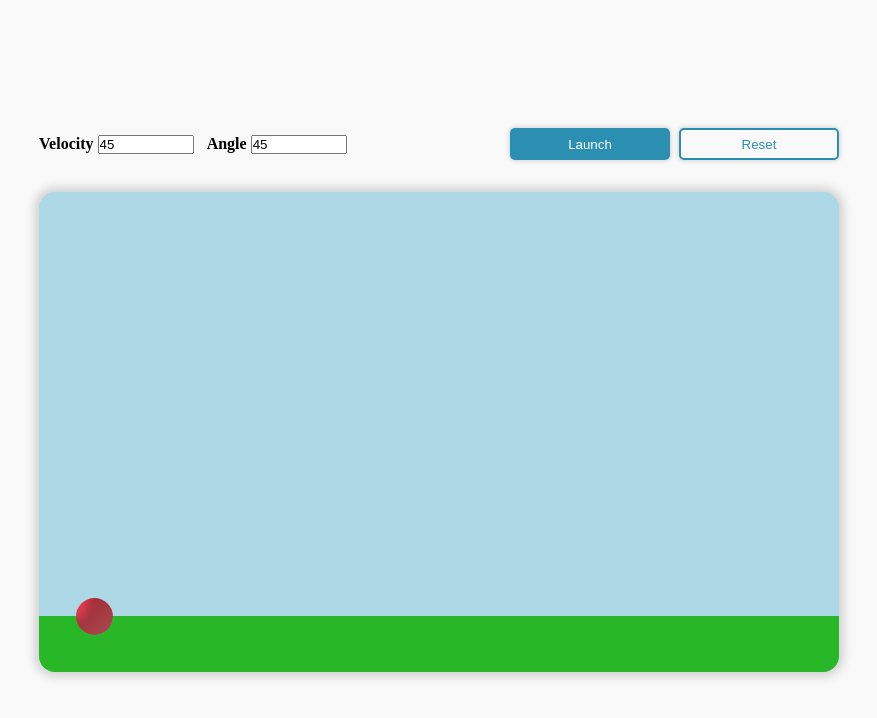
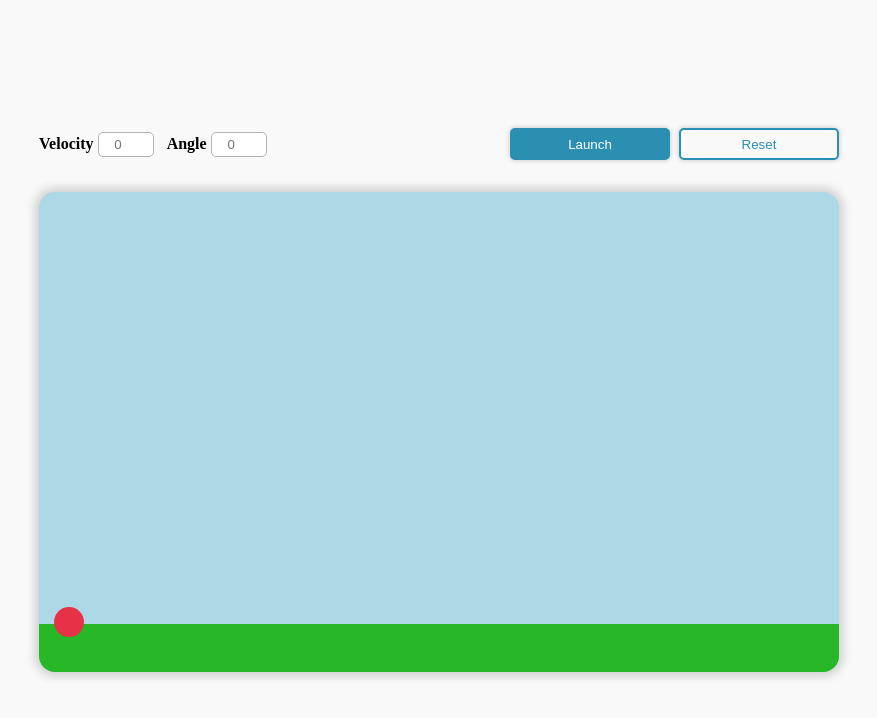
Before and after one commit to hebaghazali/projectile-motion, a plain HTML site: page index.html in a window 1280 px wide. Both pictures are taken after a click on the button "Launch". Shown: the whole page, without its empty margins (201-1078 px from the left). Drawn offline with Linux system fonts and the light colour scheme.

Commit message:
Finish task

```diff
--- a/index.html
+++ b/index.html
@@ -15,33 +15,36 @@
         <div class="inputs">
           <label for="velocity">Velocity</label>
           <input
-            onchange="checkNumber(this.value)"
-            id="vel"
+            id="velocity"
             name="velocity"
             type="number"
-            value="45"
+            min="0"
+            placeholder="0"
           />
-          <!-- <br /> -->
           <label for="angle">Angle</label>
           <input
-            onchange="checkNumber(this.value)"
-            id="ang"
+            id="angle"
             name="angle"
             type="number"
-            value="45"
+            min="0"
+            placeholder="0"
           />
         </div>
 
         <div class="buttons">
-          <button id="launch" onclick="start()">Launch</button>
-          <button id="reset" onclick="reset()">Reset</button>
+          <button id="launch">Launch</button>
+          <button id="reset">Reset</button>
         </div>
       </div>
+
       <div class="box">
-        <div class="ball"></div>
-
+        <canvas id="canvas">
+          Your browser does not support the HTML5 canvas tag.</canvas
+        >
         <div class="grass"></div>
       </div>
     </div>
+
+    <script src="script.js"></script>
   </body>
 </html>
--- /dev/null
+++ b/script.js
@@ -0,0 +1,99 @@
+const canvas = document.getElementById('canvas');
+const velocityInput = document.getElementById('velocity');
+const angleInput = document.getElementById('angle');
+const canvasBox = document.querySelector('.box');
+
+const launchBtn = document.getElementById('launch');
+const resetBtn = document.getElementById('reset');
+
+const ctx = canvas.getContext('2d');
+canvas.width = canvasBox.offsetWidth;
+canvas.height = canvasBox.offsetHeight;
+
+const X0 = 30;
+const Y0 = canvas.height - 50;
+let X = X0;
+let Y = Y0;
+let T = 0;
+let velocity = Number(velocityInput.value) || 0;
+let angle = Number(angleInput.value) || 0;
+const radius = 15;
+const g = 9.8;
+
+let v0X = velocity * Math.cos((angle * Math.PI) / 180);
+let v0Y = velocity * Math.sin((angle * Math.PI) / 180);
+
+function init() {
+  window.requestAnimationFrame(animationLoop);
+}
+
+function animationLoop() {
+  update();
+  draw();
+  const yIsNotOnEdge = Y < canvas.height - (radius + 35);
+  const xIsNotOnEdge = X < canvas.width - (radius + 2);
+
+  if (yIsNotOnEdge && xIsNotOnEdge) window.requestAnimationFrame(animationLoop);
+  else {
+    window.cancelAnimationFrame(animationLoop);
+
+    if (Math.round(X) !== X0) launchBtn.setAttribute('disabled', true);
+  }
+}
+
+function update() {
+  T += 0.15;
+
+  const deltaX = v0X * T;
+  const deltaY = v0Y * T - 0.5 * g * Math.pow(T, 2);
+  X = X0 + deltaX;
+  Y = Y0 - deltaY;
+}
+
+function draw() {
+  ctx.clearRect(0, 0, canvas.width, canvas.height);
+  ctx.beginPath();
+  ctx.arc(X, Y, radius, 0, 2 * Math.PI);
+  ctx.fillStyle = '#e73146';
+  ctx.fill();
+}
+
+function reset(e) {
+  const yIsNotOnEdge = Y < canvas.height - (radius + 35);
+  const xIsNotOnEdge = X < canvas.width - (radius + 2);
+  if (yIsNotOnEdge && xIsNotOnEdge) return;
+
+  X = 30;
+  Y = canvas.height - 50;
+  T = 0;
+
+  v0X = velocity * Math.cos((angle * Math.PI) / 180);
+  v0Y = velocity * Math.sin((angle * Math.PI) / 180);
+
+  draw();
+
+  if (e && e.target.id === 'reset') {
+    launchBtn.removeAttribute('disabled');
+  }
+}
+
+function launch() {
+  const yIsNotOnEdge = Y < canvas.height - (radius + 35);
+  const xIsNotOnEdge = X < canvas.width - (radius + 2);
+  if (yIsNotOnEdge && xIsNotOnEdge) return;
+
+  if (Math.round(X) !== X0) {
+    return;
+  }
+
+  velocity = Number(velocityInput.value) || 0;
+  angle = Number(angleInput.value) || 0;
+
+  reset();
+  init();
+}
+
+draw();
+
+launchBtn.addEventListener('click', launch);
+resetBtn.addEventListener('click', reset);
--- a/style.css
+++ b/style.css
@@ -9,7 +9,7 @@ body {
   display: flex;
   justify-content: center;
   align-items: center;
-  height: 100vh;
+  min-height: 100vh;
 }
 
 .container {
@@ -17,6 +17,7 @@ body {
   flex-direction: column;
   gap: 2rem;
   align-items: center;
+  max-width: 95%;
 }
 
 .inputs-container {
@@ -33,8 +34,12 @@ body {
 }
 
 .inputs-container input {
-  width: 6rem;
+  width: 3.5rem;
   margin-right: 10px;
+  padding: 4px;
+  border: 1px solid #b3b3b3;
+  border-radius: 5px;
+  text-align: center;
 }
 
 .inputs-container .buttons button {
@@ -56,14 +61,20 @@ body {
   box-shadow: 0 0 0 0 #d4d4d4;
 }
 
-#launch {
+.inputs-container .buttons #launch {
   border: none;
   color: #fff;
   background-color: #2a8fb0;
 }
 
-#launch:active {
+.inputs-container .buttons #launch:active {
   background-color: #2b8fb1e6;
+}
+
+.inputs-container .buttons #launch:disabled {
+  background-color: #2b8fb080;
+  cursor: default;
+  box-shadow: 0 0 4px 1px #d4d4d4;
 }
 
 .box {
@@ -74,6 +85,8 @@ body {
   box-shadow: 0 0 8px 5px #d4d4d4;
   border-radius: 1rem;
   overflow: hidden;
+  max-width: 100%;
+  z-index: -1;
 }
 
 .grass {
@@ -82,26 +95,6 @@ body {
   bottom: 0;
   left: 0;
   right: 0;
-  height: 3.5rem;
+  height: 3rem;
+  z-index: -1;
 }
-
-.ball {
-  position: absolute;
-  left: 2.3rem;
-  bottom: 2.3rem;
-  z-index: 1;
-
-  display: block;
-  width: 2.3rem;
-  height: 2.3rem;
-  margin: 50px auto 0;
-  border-radius: 50%;
-
-  background-color: rgb(231, 49, 70);
-  box-shadow: inset -25px -15px 10px rgba(0, 0, 0, 0.3);
-  background-image: linear-gradient(
-    -45deg,
-    rgba(255, 255, 220, 0.3) 0%,
-    transparent 100%
-  );
-}
```
